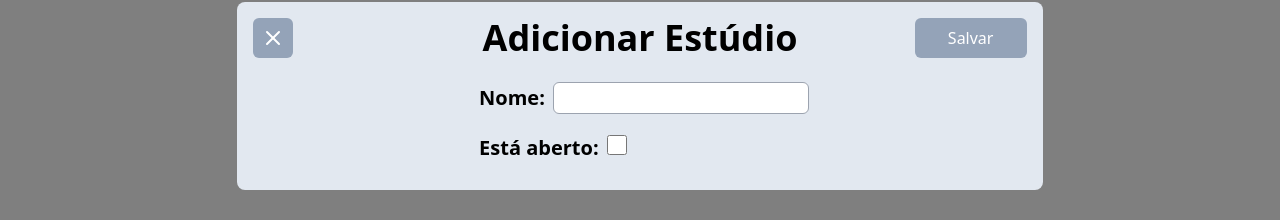
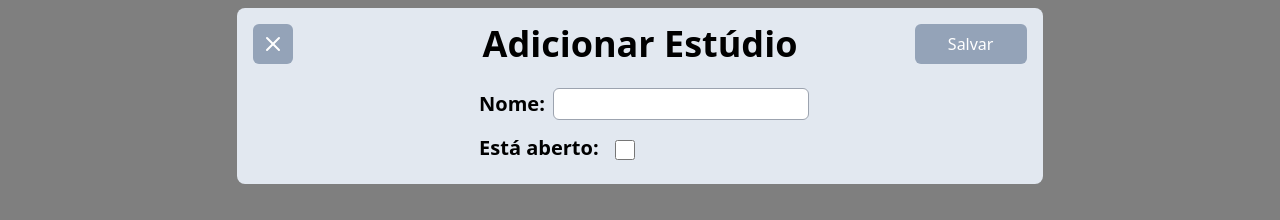
Before and after one commit to itallo2L/EstudioFacil, a React (Vite) app in the folder EstudioFacil.Web.React/frontend-react/: page / in a window 1280 px wide. Both pictures are taken after typing "Sample" into the empty fields and a click on the button "Adicionar". Shown: the part 304-524 px from the top of the page. Built offline with nearby package versions, Linux system fonts and the light colour scheme; no server answers.

Commit message:
Centralizei os inputs da adição do estúdio

```diff
--- a/EstudioFacil.Web.React/frontend-react/src/components/ModalAddStudio.jsx
+++ b/EstudioFacil.Web.React/frontend-react/src/components/ModalAddStudio.jsx
@@ -39,11 +39,10 @@ function ModalAddStudio({ isOpen, closeModal }) {
                                 type="text" />
                         </div>
                         <div className="flex items-center mb-3">
-                            <label className="p-2 font-bold text-xl">Está aberto:
-                                <input
-                                    type="checkbox"
-                                    className="p-2 size-5 rounded-md ml-2 border-gray-400" />
-                            </label>
+                            <p className="p-2 h-8 flex items-center font-bold text-xl">Está aberto:</p>
+                            <input
+                                type="checkbox"
+                                className="p-2 size-5 rounded-md mt-1 ml-2 border-gray-400" />
                         </div>
                     </div>
                 </div>
```
